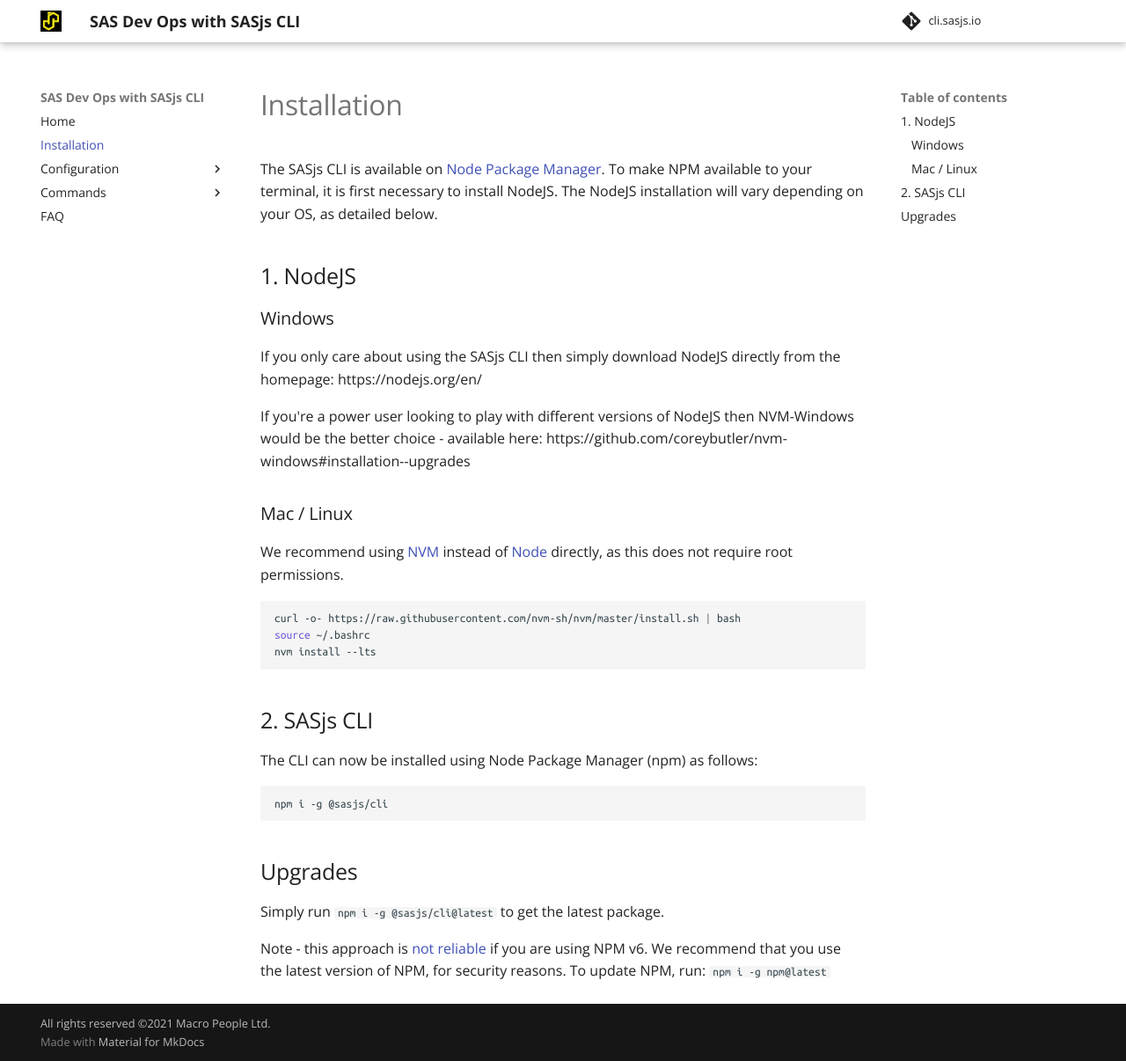
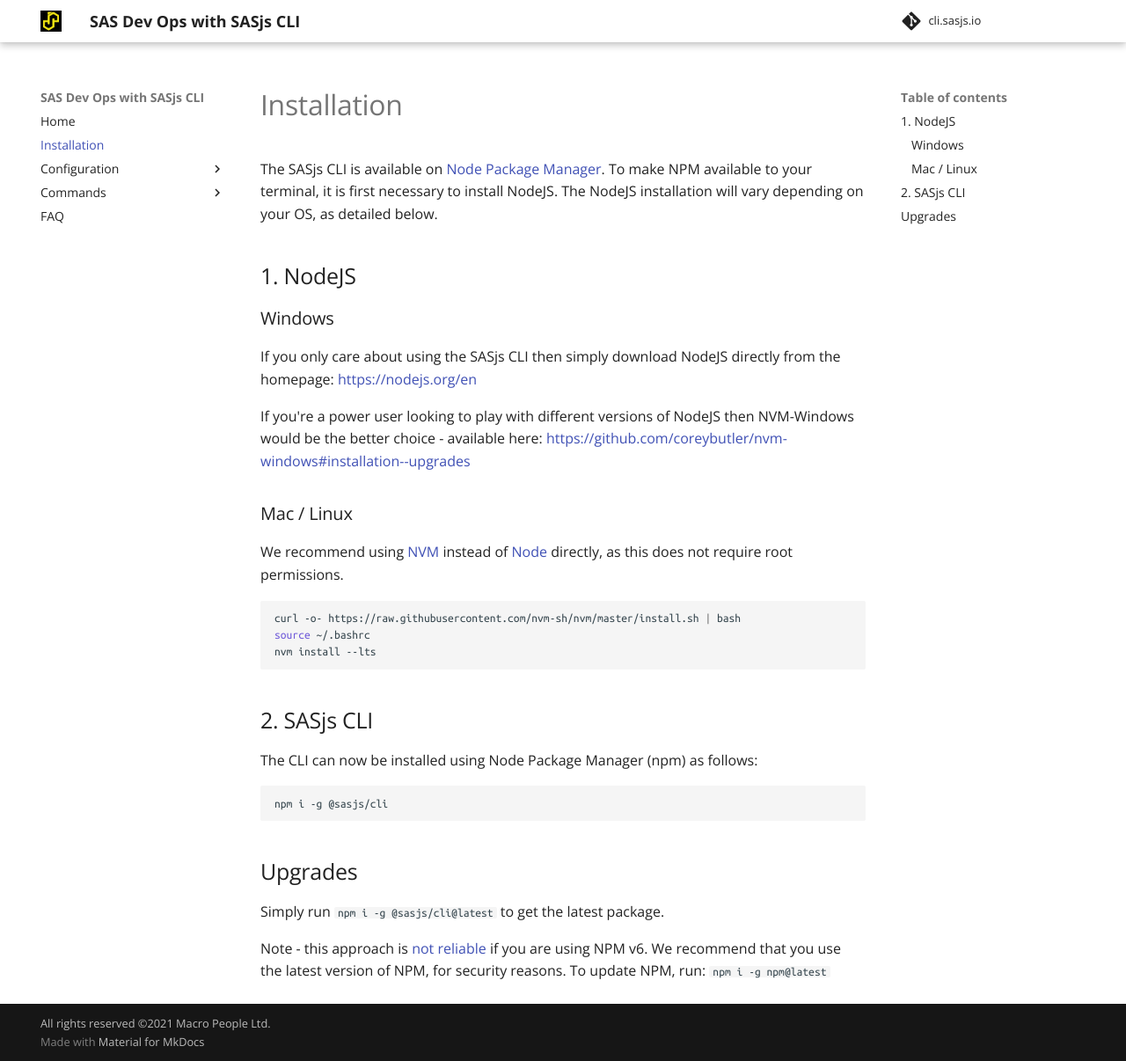
Before and after one commit to sasjs/cli.sasjs.io, an MkDocs documentation site: the page built from docs/installation.md, in a window 1280 px wide and 1206 px high. Shown: the whole window at 88% size. Built offline with MkDocs 1.6.1 and Material for MkDocs 9.7.7, drawn with Linux system fonts in a browser that asks for light colours; part of the change alters nothing that is shown.

```diff
--- a/docs/installation.md
+++ b/docs/installation.md
@@ -6,9 +6,9 @@ The SASjs CLI is available on [Node Package Manager](https://www.npmjs.com/). To
 
 ### Windows
 
-If you only care about using the SASjs CLI then simply download NodeJS directly from the homepage:  https://nodejs.org/en/
+If you only care about using the SASjs CLI then simply download NodeJS directly from the homepage:  [https://nodejs.org/en](https://nodejs.org/en/)
 
-If you're a power user looking to play with different versions of NodeJS then NVM-Windows would be the better choice - available here: https://github.com/coreybutler/nvm-windows#installation--upgrades
+If you're a power user looking to play with different versions of NodeJS then NVM-Windows would be the better choice - available here: [https://github.com/coreybutler/nvm-windows#installation--upgrades](https://github.com/coreybutler/nvm-windows#installation--upgrades)
 
 ### Mac / Linux
 We recommend using [NVM](https://github.com/nvm-sh/nvm) instead of [Node](https://nodejs.org/en/) directly, as this does not require root permissions.
```
